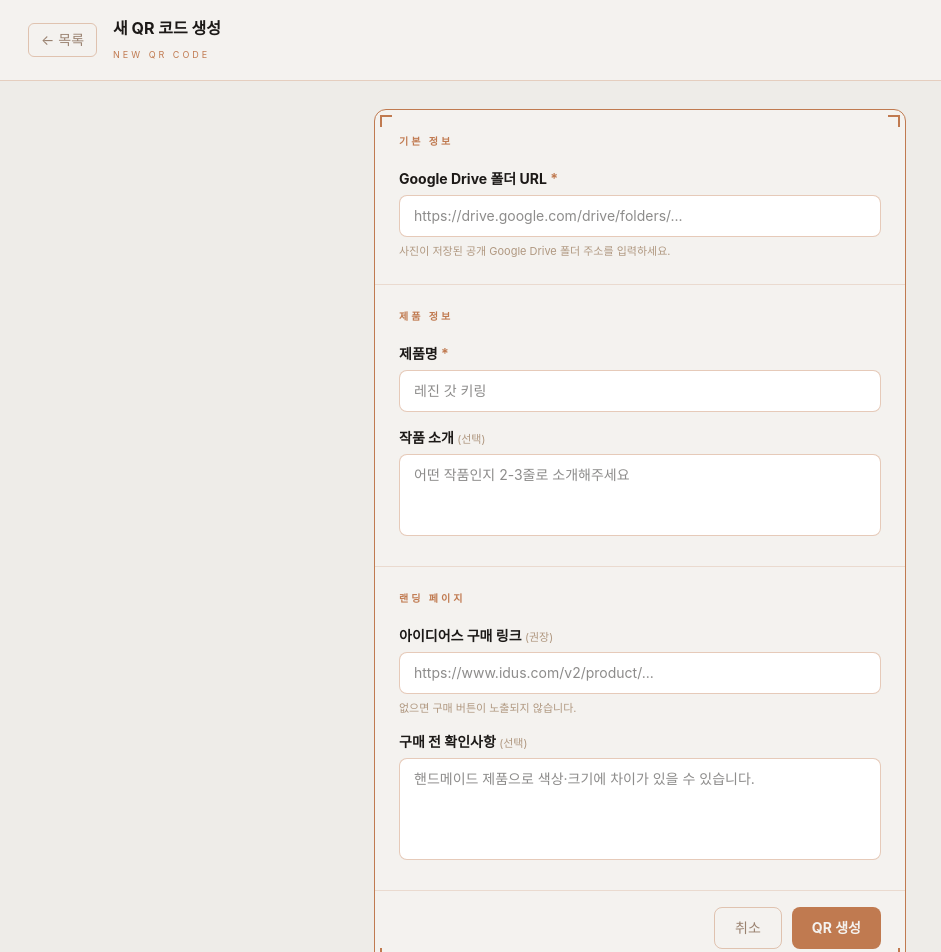
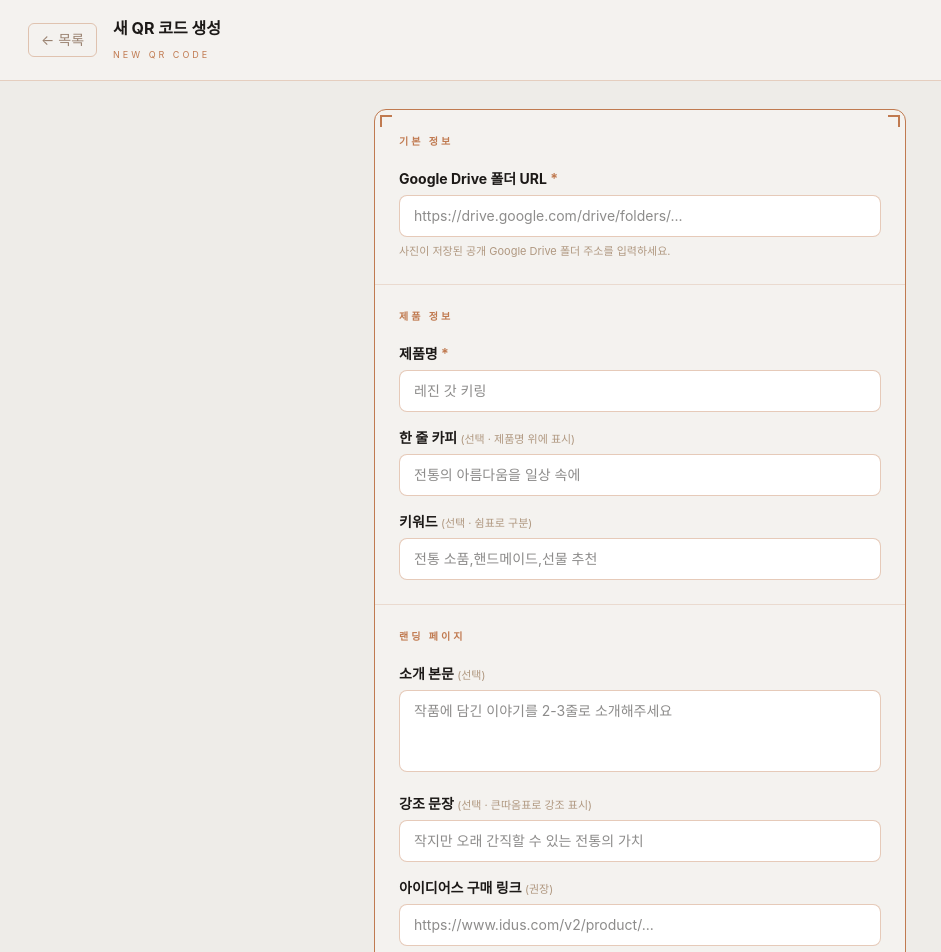
Before and after one commit to jaewoong-gwon/qr-service, a Next.js app: page /admin/qr/new in a window 1280 px wide. Shown: the top 952 px of the page, without its empty margins (0-941 px from the left). Built offline with nearby package versions, Linux system fonts and the light colour scheme; a web font is replaced by a local one.

Commit message:
feat: add keywords, body, quote fields to admin QR creation form

```diff
--- a/app/admin/qr/new/page.tsx
+++ b/app/admin/qr/new/page.tsx
@@ -14,6 +14,9 @@ export default function NewQrPage() {
   const [name, setName] = useState('')
   const [driveUrl, setDriveUrl] = useState('')
   const [description, setDescription] = useState('')
+  const [keywords, setKeywords] = useState('')
+  const [body, setBody] = useState('')
+  const [quote, setQuote] = useState('')
   const [idusUrl, setIdusUrl] = useState('')
   const [purchaseNotes, setPurchaseNotes] = useState('')
   const [error, setError] = useState('')
@@ -30,7 +33,10 @@ export default function NewQrPage() {
       body: JSON.stringify({
         name,
         drive_folder_url: driveUrl,
-        description: description || null,
+        description: description.trim() || null,
+        keywords: keywords.trim() || null,
+        body: body.trim() || null,
+        quote: quote.trim() || null,
         idus_url: idusUrl || null,
         purchase_notes: purchaseNotes || null,
       }),
@@ -103,15 +109,29 @@ export default function NewQrPage() {
 
                 <div>
                   <label htmlFor="description" className={labelClass}>
-                    작품 소개 <span className="text-[11px] text-brown-muted font-normal">(선택)</span>
+                    한 줄 카피{' '}
+                    <span className="text-[11px] text-brown-muted font-normal">(선택 · 제품명 위에 표시)</span>
                   </label>
-                  <textarea
+                  <input
                     id="description"
                     value={description}
                     onChange={(e) => setDescription(e.target.value)}
-                    rows={3}
-                    placeholder="어떤 작품인지 2-3줄로 소개해주세요"
-                    className={`${inputClass} resize-none`}
+                    placeholder="전통의 아름다움을 일상 속에"
+                    className={inputClass}
+                  />
+                </div>
+
+                <div>
+                  <label htmlFor="keywords" className={labelClass}>
+                    키워드{' '}
+                    <span className="text-[11px] text-brown-muted font-normal">(선택 · 쉼표로 구분)</span>
+                  </label>
+                  <input
+                    id="keywords"
+                    value={keywords}
+                    onChange={(e) => setKeywords(e.target.value)}
+                    placeholder="전통 소품,핸드메이드,선물 추천"
+                    className={inputClass}
                   />
                 </div>
               </div>
@@ -120,6 +140,35 @@ export default function NewQrPage() {
             <section className="px-6 py-6 border-t border-gold/20">
               <p className="text-[10px] font-bold tracking-[3px] text-gold uppercase mb-5">랜딩 페이지</p>
               <div className="flex flex-col gap-4">
+                <div>
+                  <label htmlFor="body" className={labelClass}>
+                    소개 본문{' '}
+                    <span className="text-[11px] text-brown-muted font-normal">(선택)</span>
+                  </label>
+                  <textarea
+                    id="body"
+                    value={body}
+                    onChange={(e) => setBody(e.target.value)}
+                    rows={3}
+                    placeholder="작품에 담긴 이야기를 2-3줄로 소개해주세요"
+                    className={`${inputClass} resize-none`}
+                  />
+                </div>
+
+                <div>
+                  <label htmlFor="quote" className={labelClass}>
+                    강조 문장{' '}
+                    <span className="text-[11px] text-brown-muted font-normal">(선택 · 큰따옴표로 강조 표시)</span>
+                  </label>
+                  <input
+                    id="quote"
+                    value={quote}
+                    onChange={(e) => setQuote(e.target.value)}
+                    placeholder="작지만 오래 간직할 수 있는 전통의 가치"
+                    className={inputClass}
+                  />
+                </div>
+
                 <div>
                   <label htmlFor="idus-url" className={labelClass}>
                     아이디어스 구매 링크{' '}
@@ -141,14 +190,14 @@ export default function NewQrPage() {
                 <div>
                   <label htmlFor="purchase-notes" className={labelClass}>
                     구매 전 확인사항{' '}
-                    <span className="text-[11px] text-brown-muted font-normal">(선택)</span>
+                    <span className="text-[11px] text-brown-muted font-normal">(선택 · 줄바꿈으로 항목 구분)</span>
                   </label>
                   <textarea
                     id="purchase-notes"
                     value={purchaseNotes}
                     onChange={(e) => setPurchaseNotes(e.target.value)}
                     rows={4}
-                    placeholder="핸드메이드 제품으로 색상·크기에 차이가 있을 수 있습니다."
+                    placeholder={"핸드메이드 제품으로 색상·크기에 차이가 있을 수 있습니다\n사진과 실물 색상이 다를 수 있습니다"}
                     className={`${inputClass} resize-none`}
                   />
                 </div>
```
